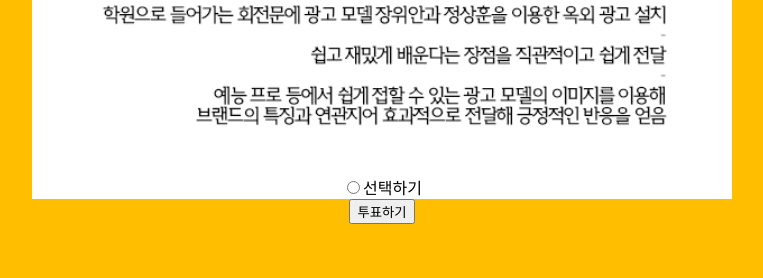
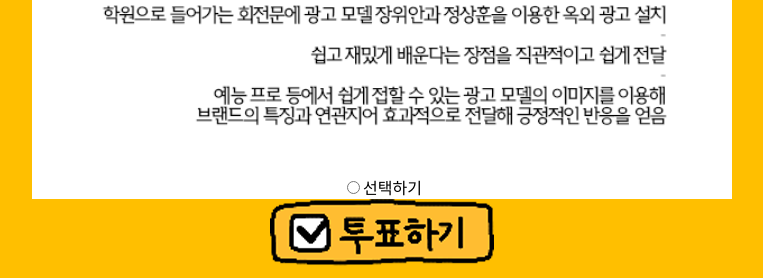
Before and after one commit to kijehyum/cauadpr, a Django app: page /outdoor/ in a window 1280 px wide. Shown: the part 4458-4736 px from the top of the page, without its empty margins (258-1021 px from the left). Before the commit the page ends 4682 px from the top, so only its background shows below. Run offline with Django 3.2, Linux system fonts and the light colour scheme.

Commit message:
Update outdoor.html

```diff
--- a/vote/templates/vote/outdoor.html
+++ b/vote/templates/vote/outdoor.html
@@ -74,7 +74,7 @@
 			</div>
 
 			<div class="button">
-				<input type="submit" value="투표하기">
+				<input type="image" src="{% static 'button.png' %}" alt="Submit" />
 			</div>
 			</form>
 		</table>
```
